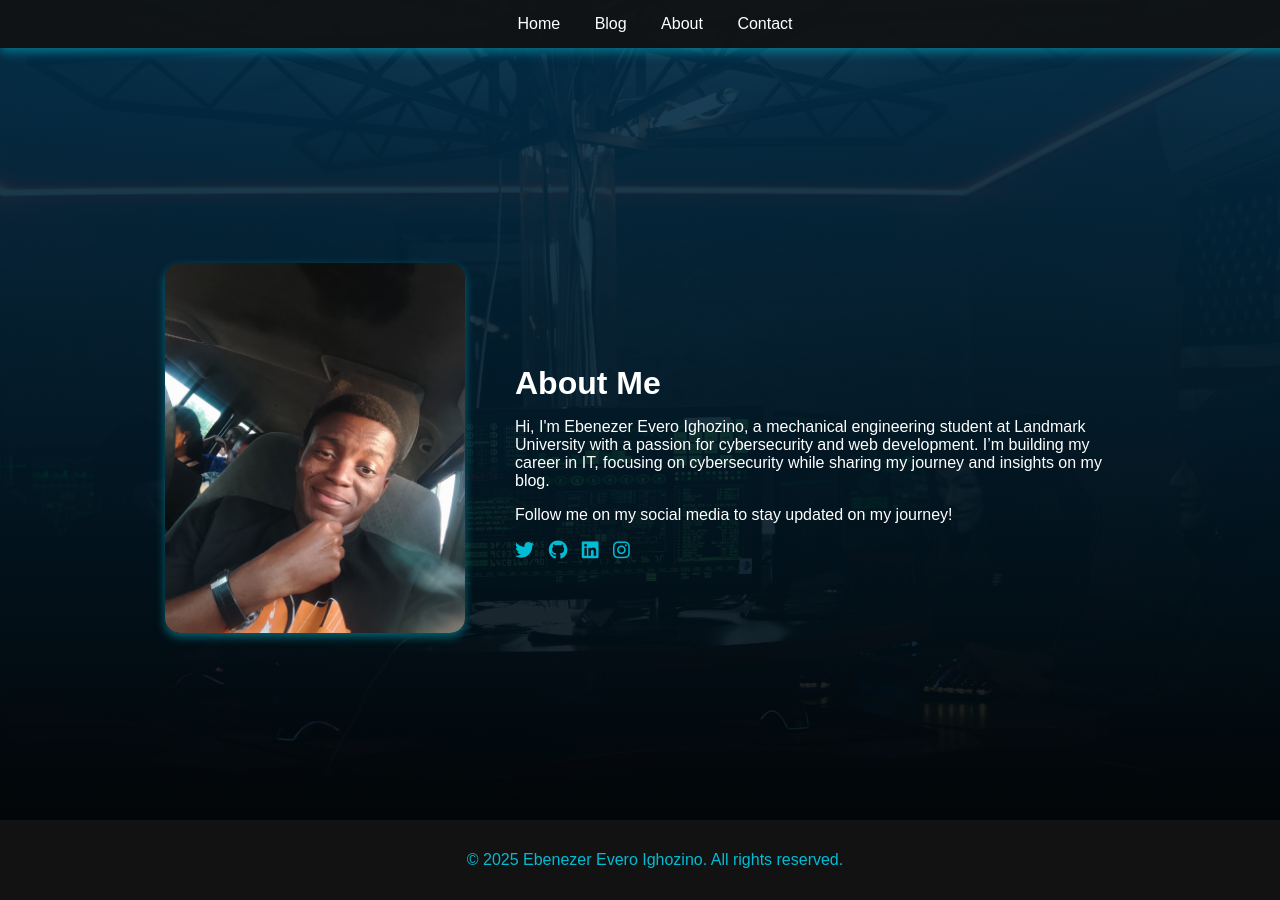
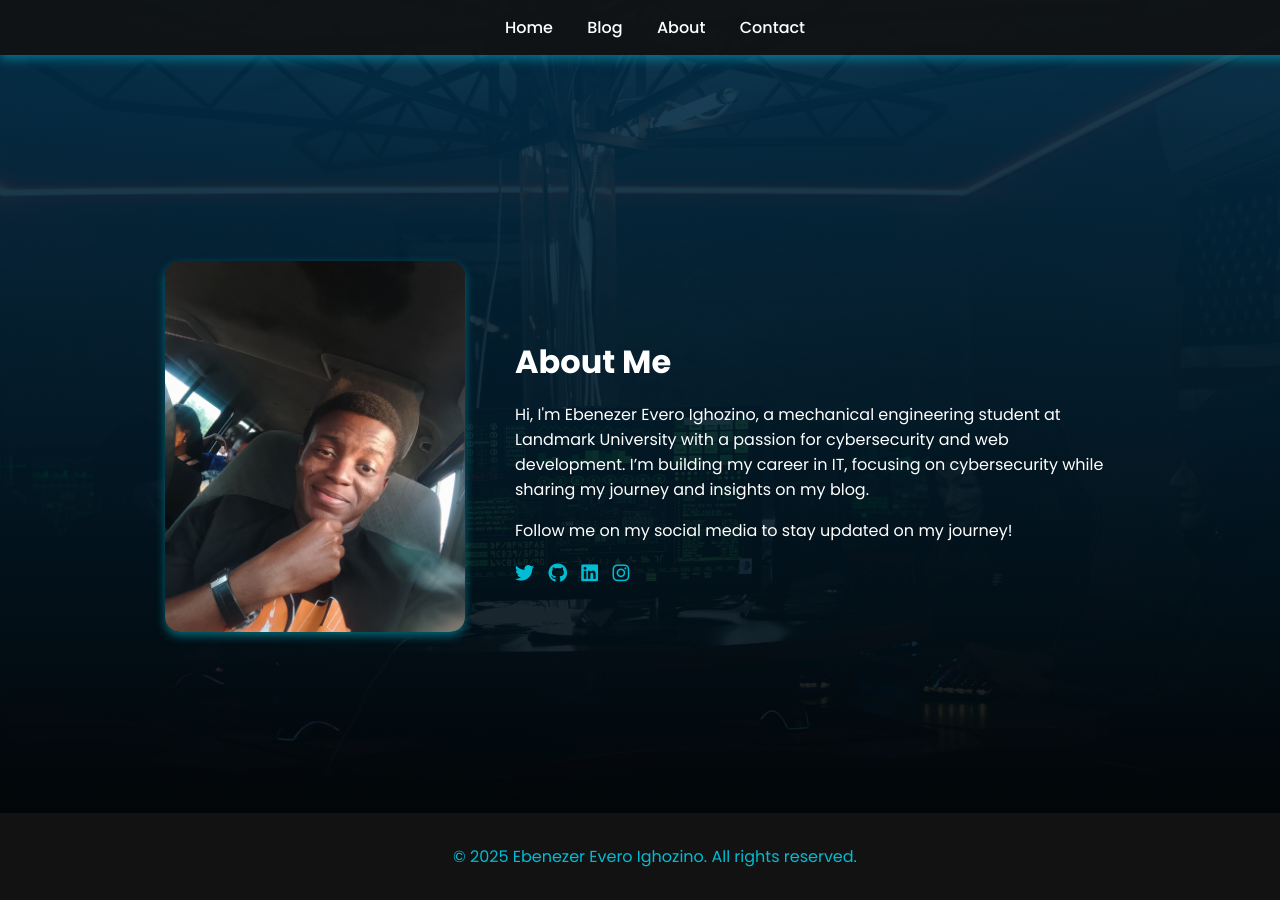
Before and after one commit to 1627-code/1627-code.github.io, a Jekyll site: the page about.html, which Jekyll copies as it is, in a window 1280 px wide. Built offline with Jekyll 4.4.1, drawn with Linux system fonts in a browser that asks for light colours.

Commit message:
Update about.html

```diff
--- a/about.html
+++ b/about.html
@@ -6,6 +6,8 @@
     <title>1627-ebenezer|about-me</title>
     <link rel="stylesheet" href="about.css">
     <link rel="stylesheet" href="https://cdnjs.cloudflare.com/ajax/libs/font-awesome/6.5.1/css/all.min.css">
+    <link href="https://fonts.googleapis.com/css2?family=Poppins:wght@300;400;500;700&display=swap" rel="stylesheet">
+
 
 </head>
 <body>
```
